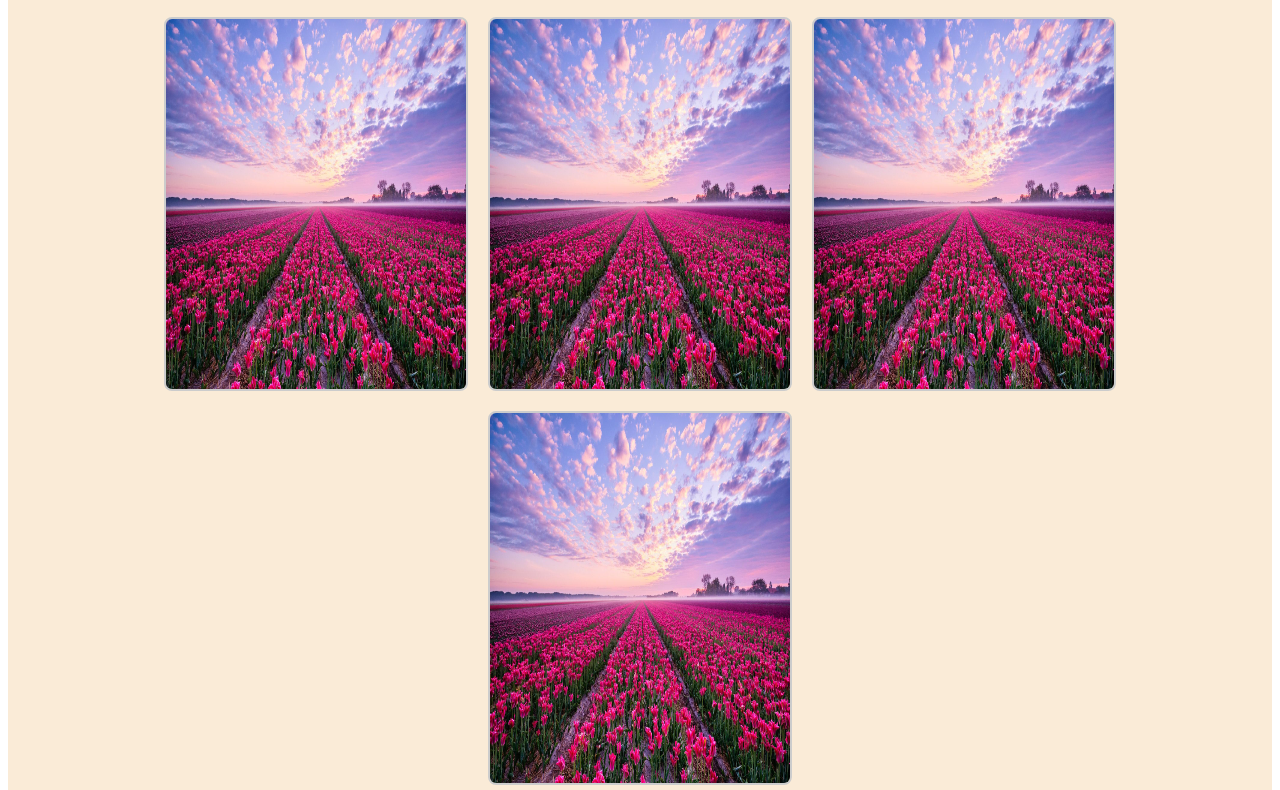
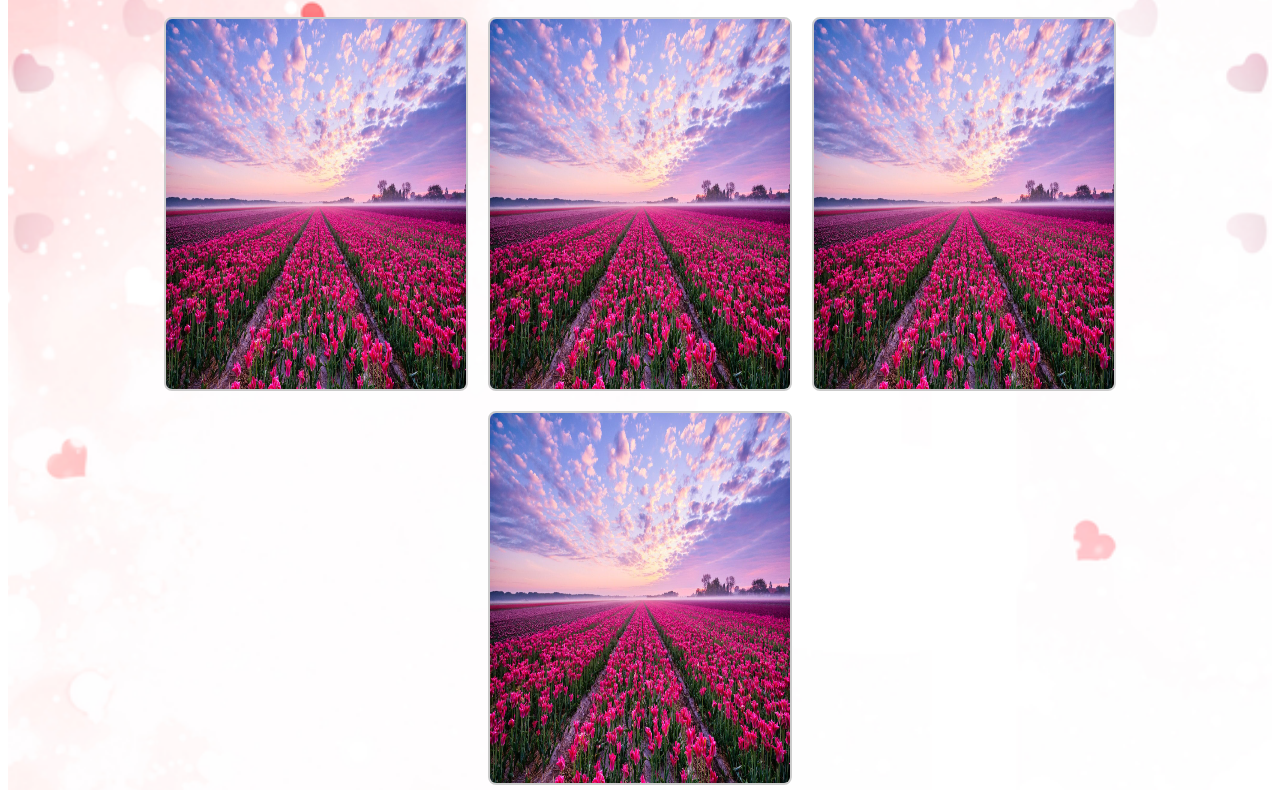
Before and after one commit to Mitch-Luna/Mitch-Luna.github.io, a plain HTML site: page index.html in a window 1280 px wide. Shown: the part 124-914 px from the top of the page. Drawn offline with Linux system fonts and the light colour scheme.

Commit message:
galeria de imagen

```diff
--- a/estilos.css
+++ b/estilos.css
@@ -4,10 +4,16 @@ body {
 }
 
 .galeria {
+    background-image: url('imagenes/fondo.jpg'); /* Cambia esto a la ruta de tu imagen */
+    background-size: cover; /* Ajusta la imagen para cubrir todo el div */
+    background-position: center; /* Centra la imagen */
+    width: 100%; /* Ancho completo de la ventana */
+    height: 100%; /* Altura del div */
+    text-shadow: 2px 2px 4px rgba(0, 0, 0, 0.5); /* Sombra para el texto */
     display: flex;
     justify-content: center;
     flex-wrap: wrap;
-    background-color: antiquewhite;
+    margin-bottom: 5%;
 }
 .texto {
     justify-content: center;
```
Also changed, not shown: imagenes/fondo.jpg (added), imagenes/fondo2.jpg (added), imagenes/fondo3.jpg (added).
